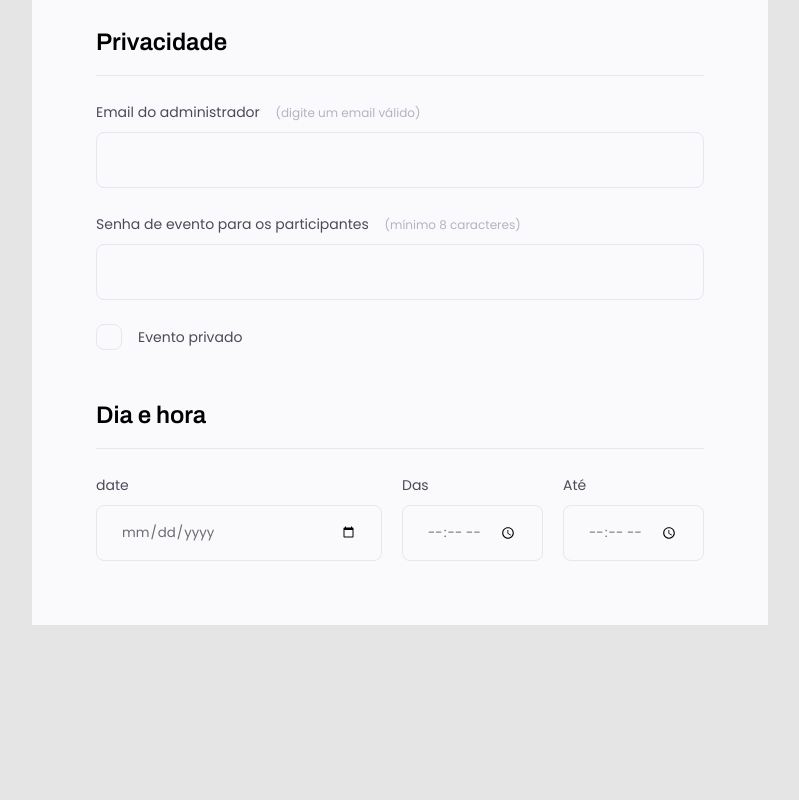
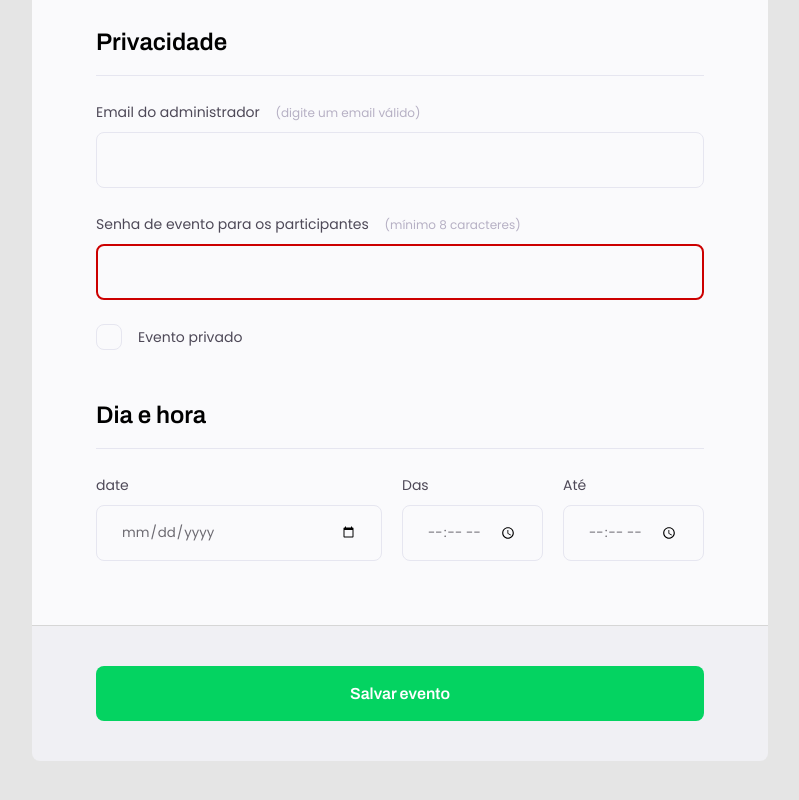
Before and after one commit to macedocmateus/layout_formulario, a plain HTML site: page index.html in a window 1280 px wide. Shown: the part 1086-1886 px from the top of the page, without its empty margins (240-1039 px from the left). Before the commit the page ends 1711 px from the top, so only its background shows below. Drawn offline with Linux system fonts and the light colour scheme.

Commit message:
finished

```diff
--- a/index.html
+++ b/index.html
@@ -18,7 +18,7 @@
         <p>O primeiro passo, é preencher esse
           formulário de inscrição.</p>
       </header>
-      <form>
+      <form id="my-form">
         <fieldset>
       <div class="fieldset-wrapper">
           <legend>
@@ -26,7 +26,7 @@
         </legend>
         <div class="input-wrapper">
           <label for="event-title">Titulo do evento <span>(mínimo 8 caracteres)</span></label>
-          <input type="text" id="event-title"/>
+          <input type="text" id="event-title" required minlength="8" />
         </div>
         <div class="input-wrapper">
           <label for="event-link">Link do evento <span>(comece com https://)</span></label>
@@ -63,7 +63,7 @@
           </div>
           <div class="input-wrapper">
             <label for="event-password">Senha de evento para os participantes <span>(mínimo 8 caracteres)</span></label>
-            <input type="password" id="event-password"/>
+            <input type="password" id="event-password" required minlength="8" />
           </div>
 
           <div class="checkbox-wrapper">
@@ -97,7 +97,16 @@
             </div>
           </div>
           </fieldset>
-      </form>
+          <!-- Se for declarado um botão dentro do form, automaticamente ele
+          entendera que é submit -->
+          <!-- <button class="button">Salvar evento</button> -->
+        </form>
+
+        <!-- Essa alternativa de botão fora do form ele nao entendera que é um submit, somente no momento
+        em que você referencie a um form de maneira manual como exemplo abaixo: form="my-form" -->
+        <footer>
+          <input class="button" type="submit" value="Salvar evento" form="my-form">
+        </footer>
     </div>
   </body>
 </html>
--- a/style.css
+++ b/style.css
@@ -51,7 +51,7 @@ form{
   background-color: #fafafc;
   min-height: 300px;
   margin-top: 42px;
-  border-radius: 8px 8px 0px 0px;
+  border-radius: 8px 8px 0 0;
   padding: 64px;
 
   display: flex;
@@ -179,5 +179,36 @@ opacity: 0;
 }
 
 .checkbox-wrapper input:focus + label::before {
-  outline: 2px solid black;
+  outline: 2px solid rgb(94, 94, 94);
 }
+
+footer {
+  background-color: #f0f0f4;
+  height: 136px;
+  display: flex;
+  flex-direction: column;
+  padding: 40px 64px;
+  margin-bottom: 100px;
+  border-top: 1px solid #d6d6d6;
+  border-radius: 0 0 8px 8px;
+}
+
+footer .button{
+  font-family: 'archivo', sans-serif;
+  height: 56px;
+  background-color: #04D361;
+  color: white;
+  font-size: 16px;
+  line-height: 26px;
+  border: none;
+  border-radius: 8px 8px 8px 8px;
+  font-weight: 600;
+}
+
+footer .button:hover{
+  background-color: #008b3f;
+}
+
+input:invalid {
+  border: 2px solid rgb(204, 0, 0);
+}
```
